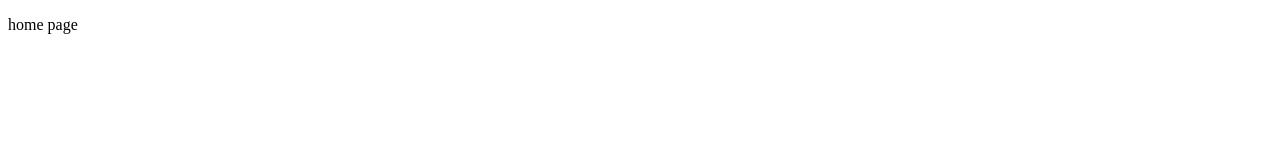
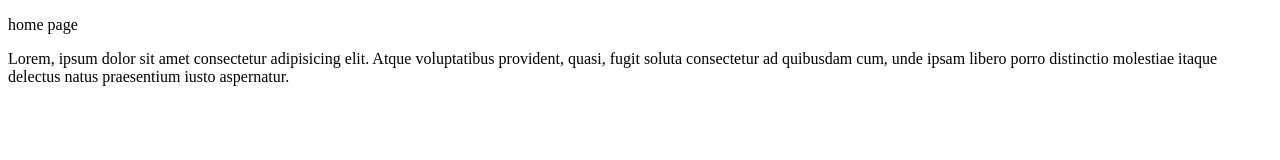
Before and after one commit to FARAZSHAH909/ban, a plain HTML site: page home.html in a window 1280 px wide. Drawn offline with Linux system fonts and the light colour scheme.

Commit message:
new file

```diff
--- a/home.html
+++ b/home.html
@@ -9,5 +9,7 @@
 <body>
     <p>home page
     </p>
+    <p>Lorem, ipsum dolor sit amet consectetur adipisicing elit. Atque voluptatibus provident, quasi, fugit soluta consectetur ad quibusdam cum, unde ipsam libero porro distinctio molestiae itaque delectus natus praesentium iusto aspernatur.</p>
+
 </body>
 </html>
```
